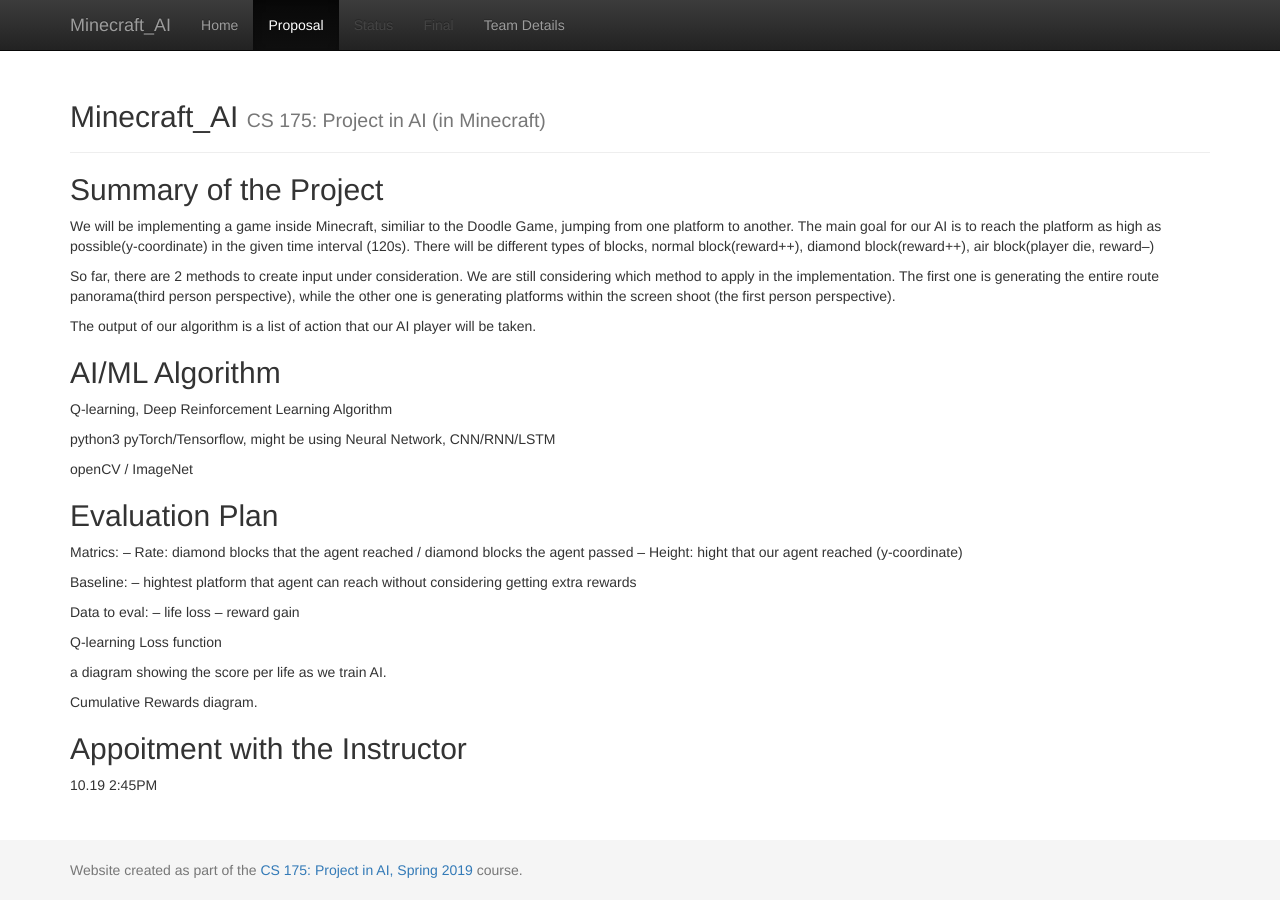
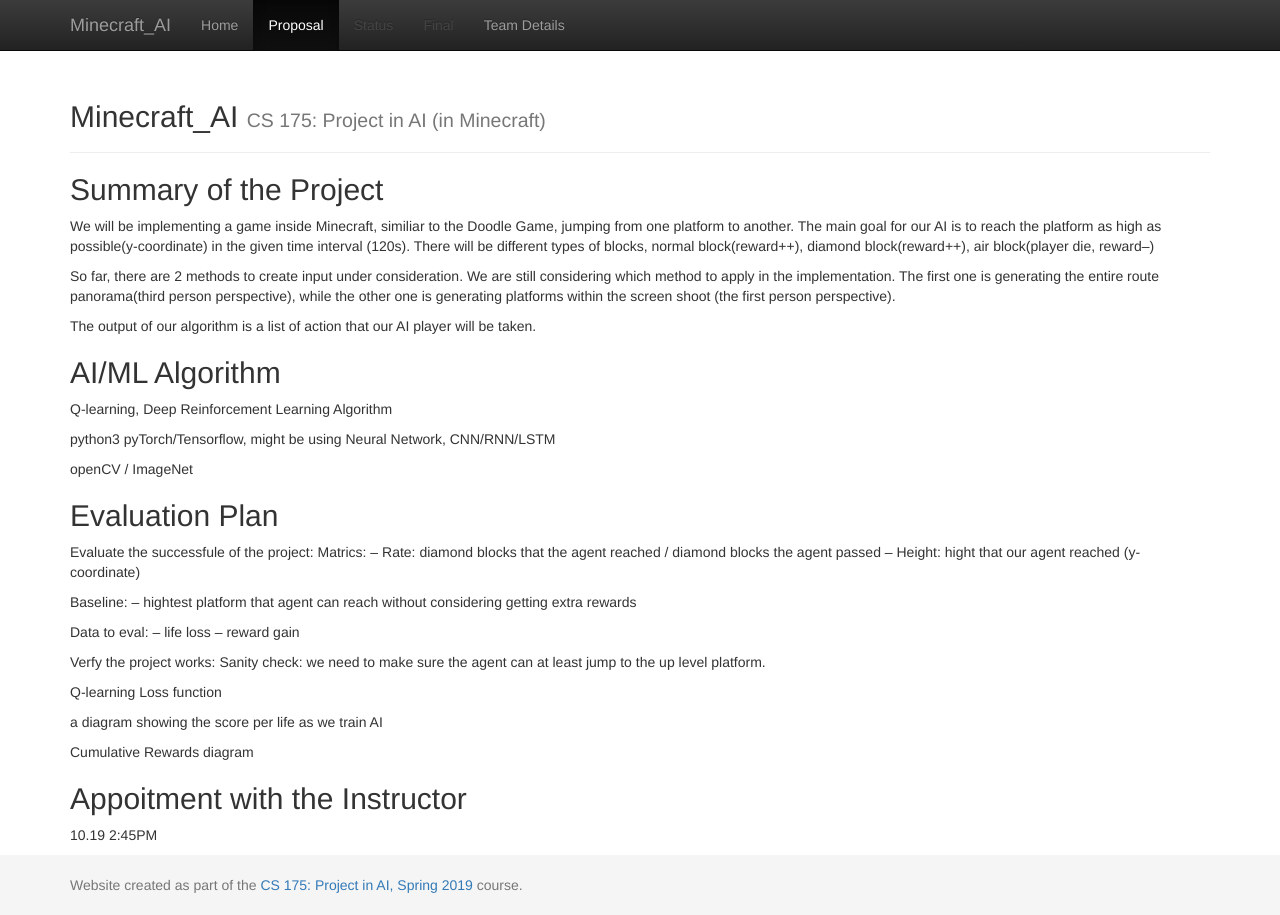
Before and after one commit to Chilly712/CrossTheFireLine_Minecraft, a Jekyll site: the page built from docs/proposal.md, in a window 1280 px wide. Built offline with Jekyll 4.4.1, drawn with Linux system fonts in a browser that asks for light colours.

Commit message:
Update proposal.md

```diff
--- a/docs/proposal.md
+++ b/docs/proposal.md
@@ -24,22 +24,26 @@
 
 ## Evaluation Plan
 
-Matrics:
--- Rate: diamond blocks that the agent reached / diamond blocks the agent passed
--- Height: hight that our agent reached (y-coordinate)
+Evaluate the successfule of the project:
+  Matrics:
+  -- Rate: diamond blocks that the agent reached / diamond blocks the agent passed
+  -- Height: hight that our agent reached (y-coordinate)
 
-Baseline:
--- hightest platform that agent can reach without considering getting extra rewards
+  Baseline:
+  -- hightest platform that agent can reach without considering getting extra rewards
 
-Data to eval:
--- life loss
--- reward gain
+  Data to eval:
+  -- life loss
+  -- reward gain
 
-Q-learning Loss function
+Verfy the project works:
+  Sanity check: we need to make sure the agent can at least jump to the up level platform.
 
-a diagram showing the score per life as we train AI.
+  Q-learning Loss function
 
-Cumulative Rewards diagram.
+  a diagram showing the score per life as we train AI
+
+  Cumulative Rewards diagram
 
 
 
```
